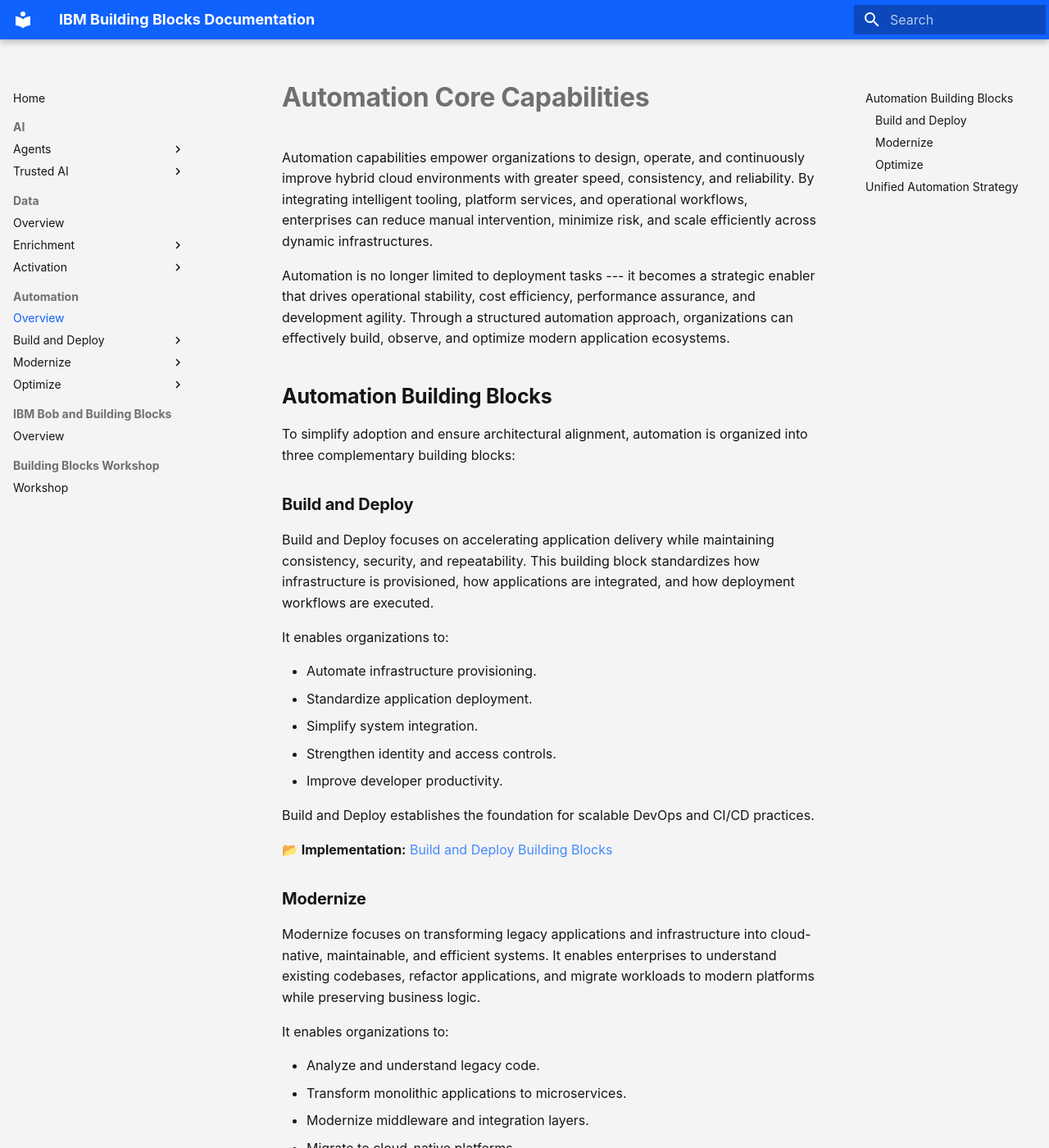
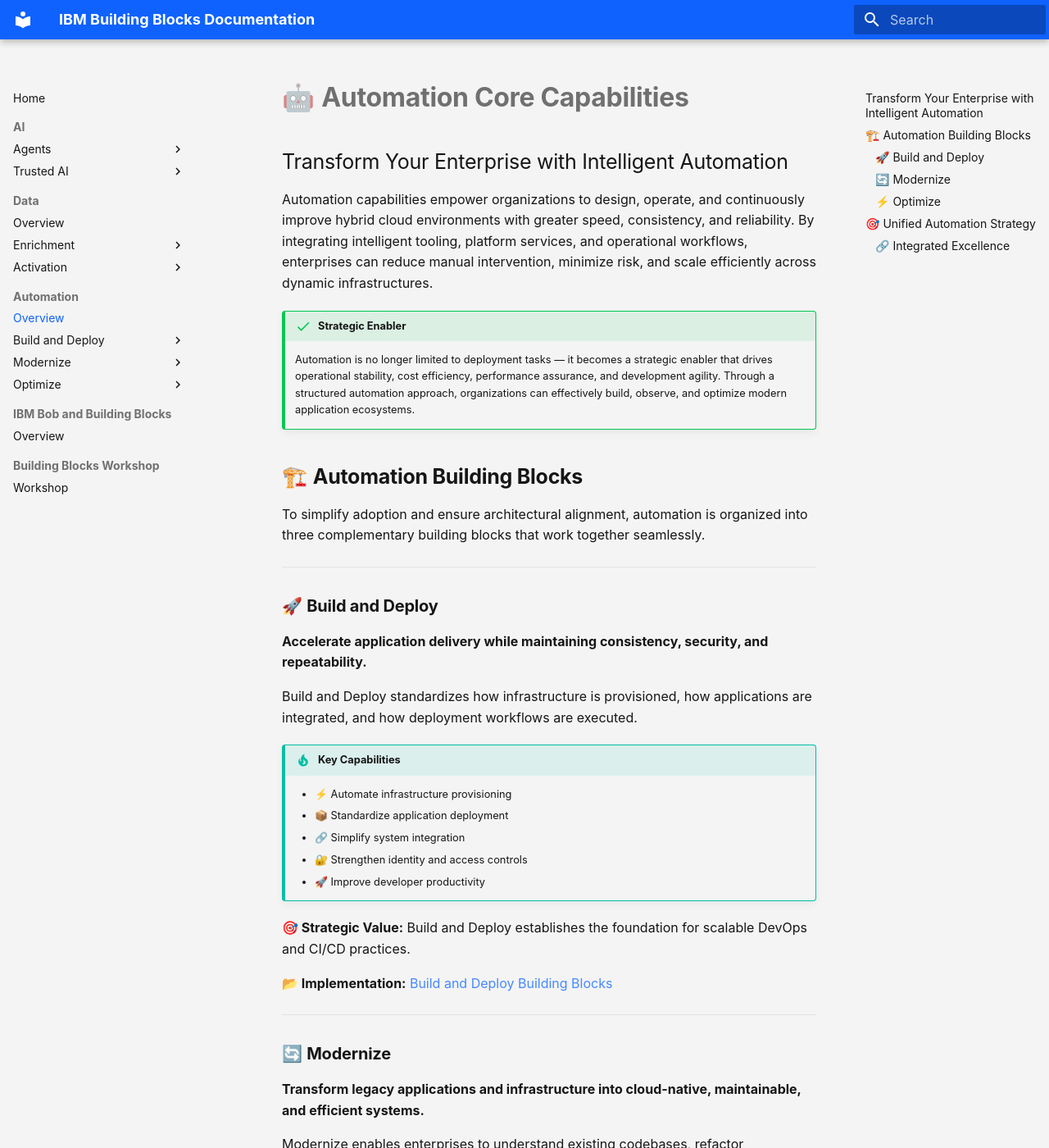
Before and after one commit to ibm-self-serve-assets/building-blocks-docs, an MkDocs documentation site: the page built from docs-src/automation-core/index.md, in a window 1280 px wide and 1400 px high. Shown: the whole window at 82% size. Built offline with MkDocs 1.6.1 and Material for MkDocs 9.7.7, drawn with Linux system fonts in a browser that asks for light colours; some of the changed text lies outside the part shown.

```diff
--- a/docs-src/automation-core/index.md
+++ b/docs-src/automation-core/index.md
@@ -1,88 +1,86 @@
-# **Automation Core Capabilities**
-Automation capabilities empower organizations to design, operate, and
-continuously improve hybrid cloud environments with greater speed,
-consistency, and reliability. By integrating intelligent tooling,
-platform services, and operational workflows, enterprises can reduce
-manual intervention, minimize risk, and scale efficiently across dynamic
-infrastructures.
+# 🤖 **Automation Core Capabilities**
 
-Automation is no longer limited to deployment tasks --- it becomes a
-strategic enabler that drives operational stability, cost efficiency,
-performance assurance, and development agility. Through a structured
-automation approach, organizations can effectively build, observe, and
-optimize modern application ecosystems.
+## Transform Your Enterprise with Intelligent Automation
 
-## **Automation Building Blocks**
+Automation capabilities empower organizations to design, operate, and continuously improve hybrid cloud environments with greater speed, consistency, and reliability. By integrating intelligent tooling, platform services, and operational workflows, enterprises can reduce manual intervention, minimize risk, and scale efficiently across dynamic infrastructures.
 
-To simplify adoption and ensure architectural alignment, automation is
-organized into three complementary building blocks:
+!!! success "Strategic Enabler"
+    Automation is no longer limited to deployment tasks — it becomes a strategic enabler that drives operational stability, cost efficiency, performance assurance, and development agility. Through a structured automation approach, organizations can effectively build, observe, and optimize modern application ecosystems.
 
-### **Build and Deploy**
+## 🏗️ **Automation Building Blocks**
 
-Build and Deploy focuses on accelerating application delivery while
-maintaining consistency, security, and repeatability. This building
-block standardizes how infrastructure is provisioned, how applications
-are integrated, and how deployment workflows are executed.
+To simplify adoption and ensure architectural alignment, automation is organized into three complementary building blocks that work together seamlessly.
 
-It enables organizations to:
+---
 
--   Automate infrastructure provisioning.
--   Standardize application deployment.
--   Simplify system integration.
--   Strengthen identity and access controls.
--   Improve developer productivity.
+### 🚀 **Build and Deploy**
 
-Build and Deploy establishes the foundation for scalable DevOps and
-CI/CD practices.
+**Accelerate application delivery while maintaining consistency, security, and repeatability.**
 
-**📂 Implementation:** [Build and Deploy Building Blocks](../../build-and-deploy/)
+Build and Deploy standardizes how infrastructure is provisioned, how applications are integrated, and how deployment workflows are executed.
 
-### **Modernize**
+!!! tip "Key Capabilities"
+    - ⚡ Automate infrastructure provisioning
+    - 📦 Standardize application deployment
+    - 🔗 Simplify system integration
+    - 🔐 Strengthen identity and access controls
+    - 🚀 Improve developer productivity
 
-Modernize focuses on transforming legacy applications and infrastructure
-into cloud-native, maintainable, and efficient systems. It enables
-enterprises to understand existing codebases, refactor applications, and
-migrate workloads to modern platforms while preserving business logic.
+**🎯 Strategic Value:** Build and Deploy establishes the foundation for scalable DevOps and CI/CD practices.
 
-It enables organizations to:
+**📂 Implementation:** [Build and Deploy Building Blocks](build/index.md)
 
--   Analyze and understand legacy code.
--   Transform monolithic applications to microservices.
--   Modernize middleware and integration layers.
--   Migrate to cloud-native platforms.
--   Reduce technical debt.
+---
 
-Modernize ensures that legacy systems evolve into strategic assets.
+### 🔄 **Modernize**
 
-**📂 Implementation:** [Modernize Building Blocks](../../modernize/)
+**Transform legacy applications and infrastructure into cloud-native, maintainable, and efficient systems.**
 
-### **Optimize**
+Modernize enables enterprises to understand existing codebases, refactor applications, and migrate workloads to modern platforms while preserving business logic.
 
-Optimize emphasizes continuous improvement of efficiency, resilience,
-and resource utilization. It aligns financial intelligence, operational
-stability, and automated decision-making to ensure sustainable cloud
-operations.
+!!! tip "Key Capabilities"
+    - 🔍 Analyze and understand legacy code
+    - 🏗️ Transform monolithic applications to microservices
+    - 🔧 Modernize middleware and integration layers
+    - ☁️ Migrate to cloud-native platforms
+    - 📉 Reduce technical debt
 
-It enables organizations to:
+**🎯 Strategic Value:** Modernize ensures that legacy systems evolve into strategic assets.
 
--   Improve cost efficiency.
--   Strengthen resilience and compliance posture.
--   Automate resource management.
--   Prevent performance degradation.
--   Balance cost-performance trade-offs.
+**📂 Implementation:** [Modernize Building Blocks](modernize/index.md)
 
-Optimize transforms operations into a closed-loop improvement model.
+---
 
-**📂 Implementation:** [Optimize Building Blocks](../../optimize/)
+### ⚡ **Optimize**
 
-## **Unified Automation Strategy**
+**Continuous improvement of efficiency, resilience, and resource utilization.**
 
-Together, Build and Deploy, Modernize, and Optimize create a cohesive
-automation framework. Each building block reinforces the others:
+Optimize aligns financial intelligence, operational stability, and automated decision-making to ensure sustainable cloud operations.
 
--   Build establishes repeatability.
--   Modernize transforms legacy systems.
--   Optimize drives continuous improvement.
+!!! tip "Key Capabilities"
+    - 💰 Improve cost efficiency
+    - 🛡️ Strengthen resilience and compliance posture
+    - 🔄 Automate resource management
+    - 📊 Prevent performance degradation
+    - ⚖️ Balance cost-performance trade-offs
 
-This integrated model enables enterprises to scale hybrid cloud
-environments with greater predictability, stability, and efficiency.
+**🎯 Strategic Value:** Optimize transforms operations into a closed-loop improvement model.
+
+**📂 Implementation:** [Optimize Building Blocks](optimize/index.md)
+
+---
+
+## 🎯 **Unified Automation Strategy**
+
+### 🔗 Integrated Excellence
+
+Together, **Build and Deploy**, **Modernize**, and **Optimize** create a cohesive automation framework where each building block reinforces the others:
+
+| Building Block | Purpose |
+|----------------|---------|
+| **🚀 Build** | Establishes repeatability and consistency |
+| **🔄 Modernize** | Transforms legacy systems into strategic assets |
+| **⚡ Optimize** | Drives continuous improvement and efficiency |
+
+!!! success "Enterprise Impact"
+    This integrated model enables enterprises to scale hybrid cloud environments with greater **predictability**, **stability**, and **efficiency**.
```
Also changed, not shown: docs-src/automation-core/modernize/index.md (+46 -17 lines), docs-src/automation-core/optimize/index.md (+67 -16 lines), 3 other files.
